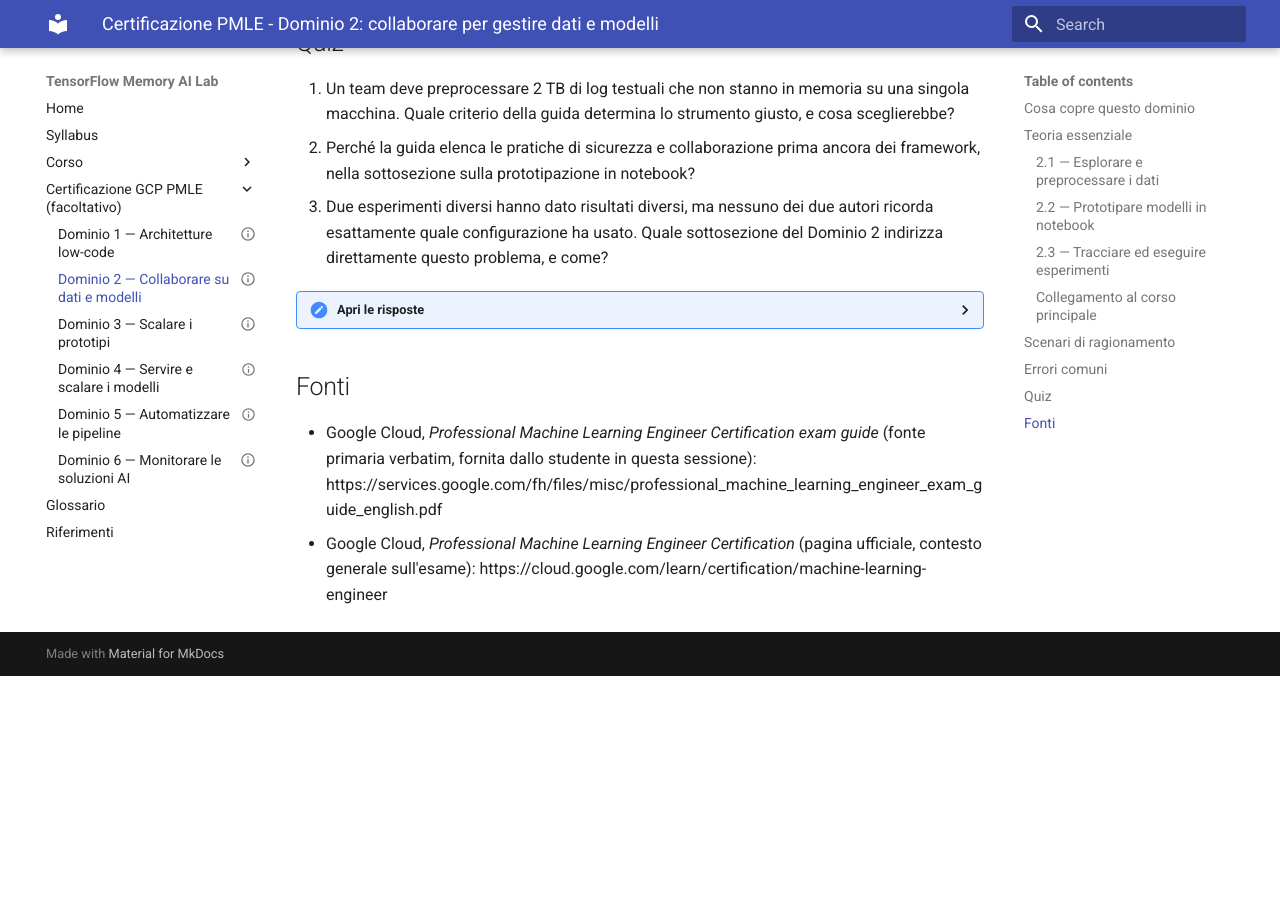
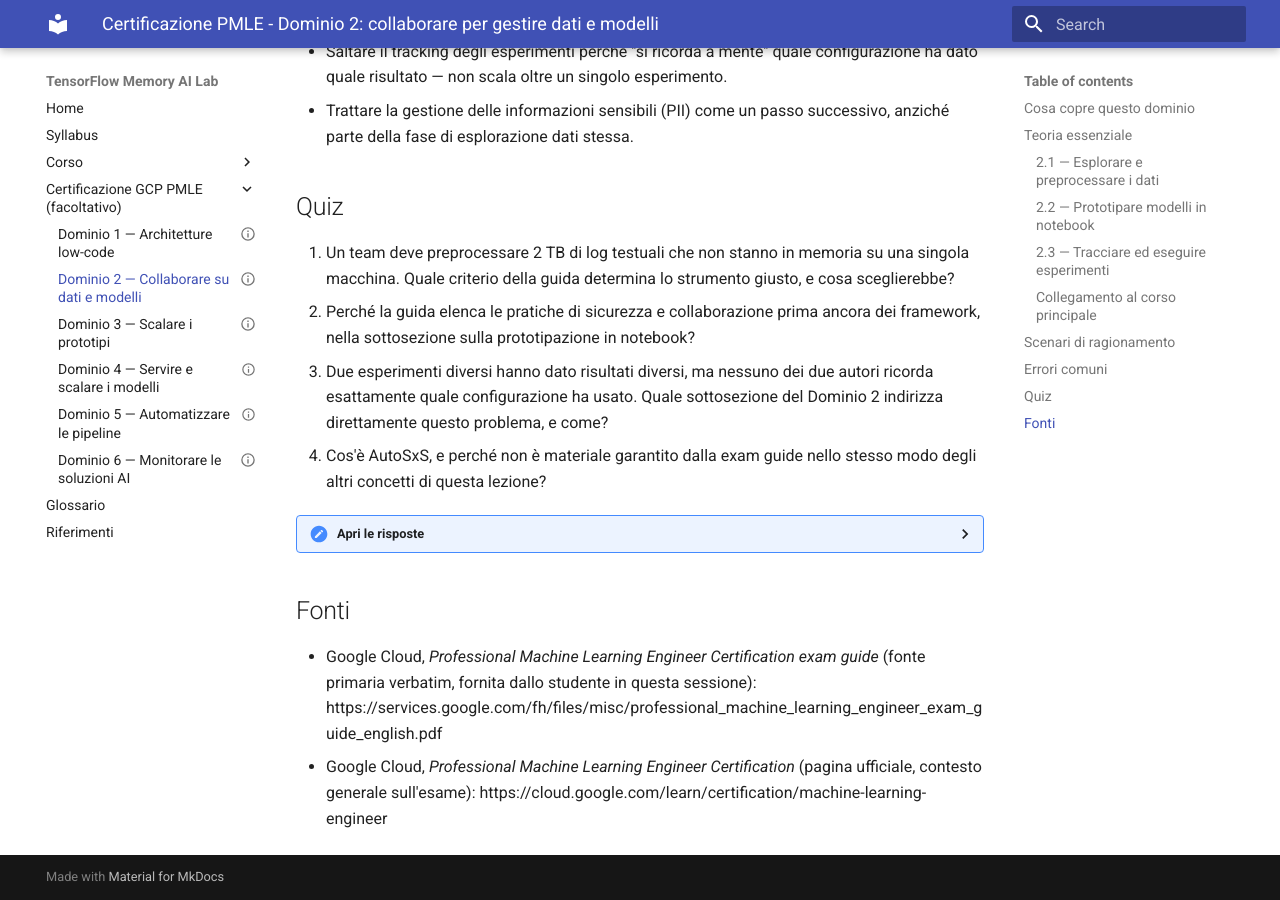
Before and after one commit to blindosbarra/tensorflow-memory-course, an MkDocs documentation site: the page built from docs/modules/pmle-02-collaborate-manage-data-models.md, in a window 1280 px wide and 900 px high, scrolled down 2440 px. Built offline with MkDocs 1.6.1 and Material for MkDocs 9.7.7, drawn with Linux system fonts in a browser that asks for light colours; before the commit the page ends 3116 px from its top, so only the background shows below that; some of the changed text lies outside the part shown.

Commit message:
Add AutoSxS as a flagged supplementary detail to pmle-02
The learner asked whether AutoSxS (Vertex AI's automated side-by-side
model comparison tool) is covered. It isn't named in the exam guide PDF
itself — only the generic "LLM-as-a-judge" technique is — so it's added
as an explicitly needs_reverification detail (general pre-training
knowledge, not primary-source verified), consistent with how pmle-01
handles BigQuery ML's SQL syntax specifics. No product-doc URL was
invented for it since docs.cloud.google.com is unreachable this session.

```diff
--- a/docs/modules/pmle-02-collaborate-manage-data-models.md
+++ b/docs/modules/pmle-02-collaborate-manage-data-models.md
@@ -15,10 +15,11 @@ sources:
 
 !!! note "Stato: contenuto verificato su fonte primaria"
     Contenuto verificato parola per parola contro la exam guide ufficiale
-    Google Cloud, fornita direttamente dallo studente. Nessun claim
-    supplementare non verificato in questa lezione — a differenza del
-    Dominio 1, qui non sono stati aggiunti dettagli di sintassi di
-    prodotto oltre a quanto la guida stessa afferma.
+    Google Cloud, fornita direttamente dallo studente. Un solo dettaglio
+    supplementare — AutoSxS, come esempio concreto di "LLM-as-a-judge" —
+    è stato aggiunto su richiesta dello studente con conoscenza generale
+    pre-addestramento, non dalla guida stessa: resta da riverificare,
+    segnalato dove compare.
 
 ## Cosa copre questo dominio
 
@@ -69,6 +70,14 @@ con metriche appropriate — incluso "LLM-as-a-judge", una tecnica per
 valutare output generativi difficili da misurare con metriche numeriche
 classiche; tracciare e confrontare artefatti, versioni e lineage dei
 modelli (Experiments su Agent Platform, Agent Platform ML Metadata).
+
+Un esempio concreto di "LLM-as-a-judge" (**non nominato dalla exam
+guide**, aggiunto qui come dettaglio supplementare da riverificare) è
+**AutoSxS** ("Auto side-by-side"): uno strumento della famiglia Vertex AI
+/ Gemini Enterprise Agent Platform che confronta automaticamente gli
+output di due modelli sugli stessi prompt, usando un autorater per
+scegliere la risposta preferita e produrre metriche tipo win-rate, senza
+bisogno di un valutatore umano per ogni esempio.
 
 Il filo conduttore delle tre sottosezioni segue l'ordine reale di un
 progetto: prepari i dati (2.1), prototipi velocemente (2.2), tieni
@@ -126,6 +135,8 @@ scala, non il principio.
    due autori ricorda esattamente quale configurazione ha usato. Quale
    sottosezione del Dominio 2 indirizza direttamente questo problema, e
    come?
+4. Cos'è AutoSxS, e perché non è materiale garantito dalla exam guide
+   nello stesso modo degli altri concetti di questa lezione?
 
 <details>
 <summary><b>Apri le risposte</b></summary>
@@ -141,6 +152,13 @@ scala, non il principio.
    confrontare artefatti, versioni e lineage dei modelli (con strumenti
    come Experiments o ML Metadata) è la condizione per poter confrontare
    due esperimenti in modo affidabile, invece di affidarsi alla memoria.
+4. AutoSxS è uno strumento che confronta automaticamente gli output di
+   due modelli usando un autorater (LLM-as-a-judge) per produrre metriche
+   tipo win-rate. Non è materiale garantito dalla guida come gli altri
+   concetti perché il nome "AutoSxS" non compare nel testo verbatim della
+   exam guide: è stato aggiunto come esempio concreto della tecnica
+   "LLM-as-a-judge" che la guida nomina genericamente, usando conoscenza
+   generale pre-addestramento non riverificata in questa sessione.
 
 </details>
 
```
Also changed, not shown: course/research_gaps.md (+13 -0 lines), knowledge/pmle-02-collaborate-manage-data-models/apis.md (+16 -0 lines), knowledge/pmle-02-collaborate-manage-data-models/concepts.md (+11 -5 lines), knowledge/pmle-02-collaborate-manage-data-models/pitfalls.md (+5 -0 lines), knowledge/pmle-02-collaborate-manage-data-models/references.md (+9 -3 lines), 1 other file.
